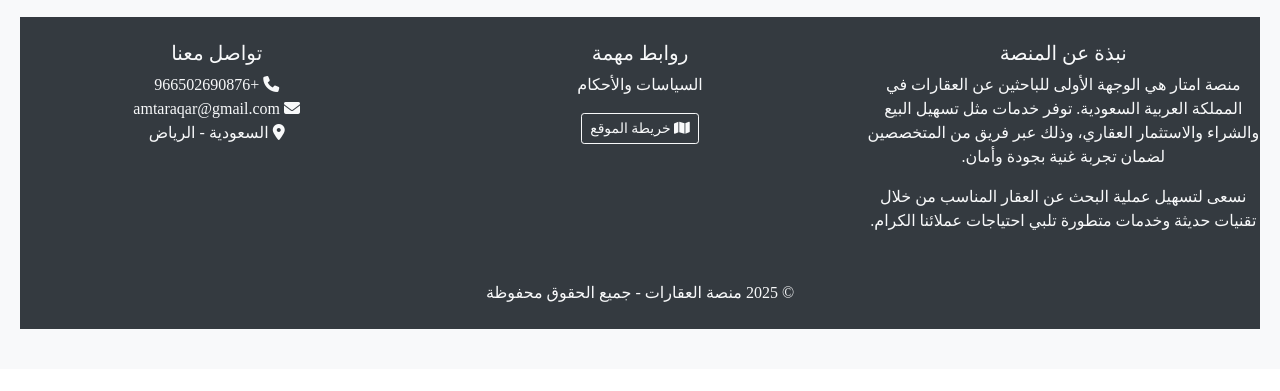
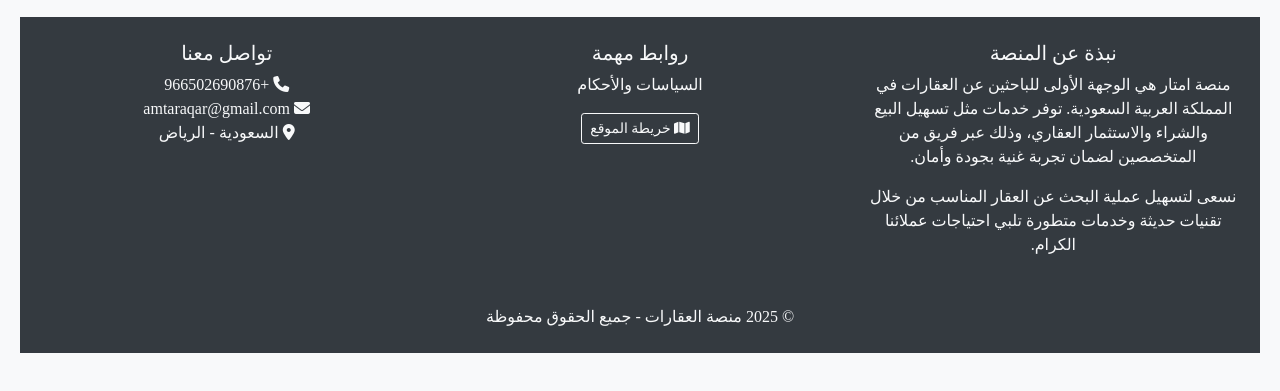
Before and after one commit to ZozElSharkawy/Amtar, a plain HTML site: page index.html in a window 1280 px wide. Shown: the part 6789-7180 px from the top of the page. Before the commit the page ends 7158 px from the top, so only its background shows below. Drawn offline with nearby package versions, Linux system fonts and the light colour scheme; a web font is replaced by a local one.

Commit message:
Update footer

```diff
--- a/index.html
+++ b/index.html
@@ -1086,19 +1086,24 @@
                 }
                 /* موبايل */
 
+                /* موبايل */
+
 footer {
     width: 100% !important;
     margin: 0 !important;
     padding: 0;
-                }
-
-                footer {
-                    width: 100% !important;
-                    margin-bottom: 0 !important;
+    background-color: #212529; /* keep bg full width (Bootstrap dark) */
+    color: #fff;
 }
 
 footer .container {
     max-width: 100% !important;
+    padding-left: 0 !important;
+    padding-right: 0 !important;
+}
+
+footer .row {
+    margin: 0 !important; /* remove side gaps */
 }
             </style>
 
```
Lines whose indentation alone changed are shown as unchanged.
